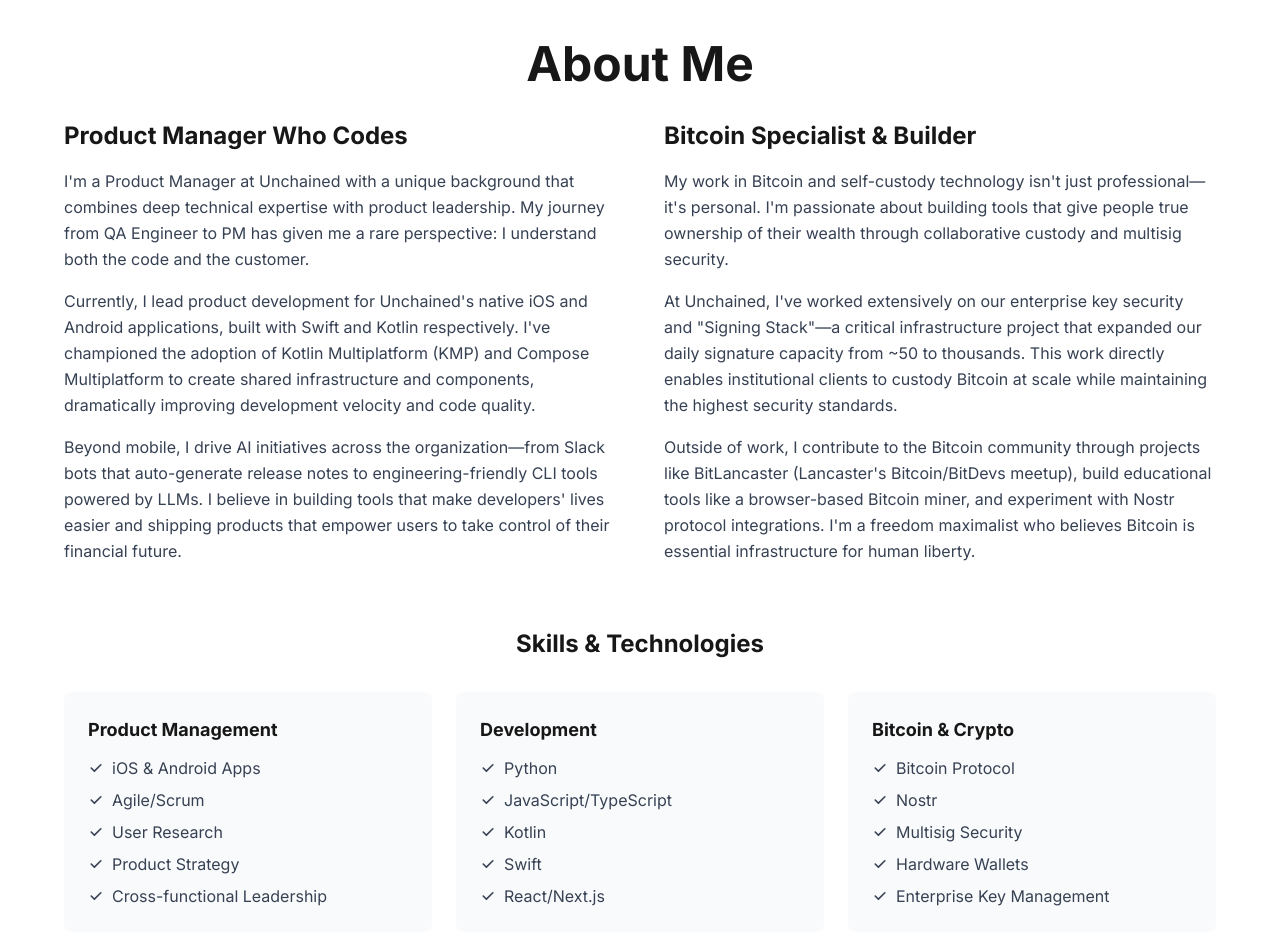
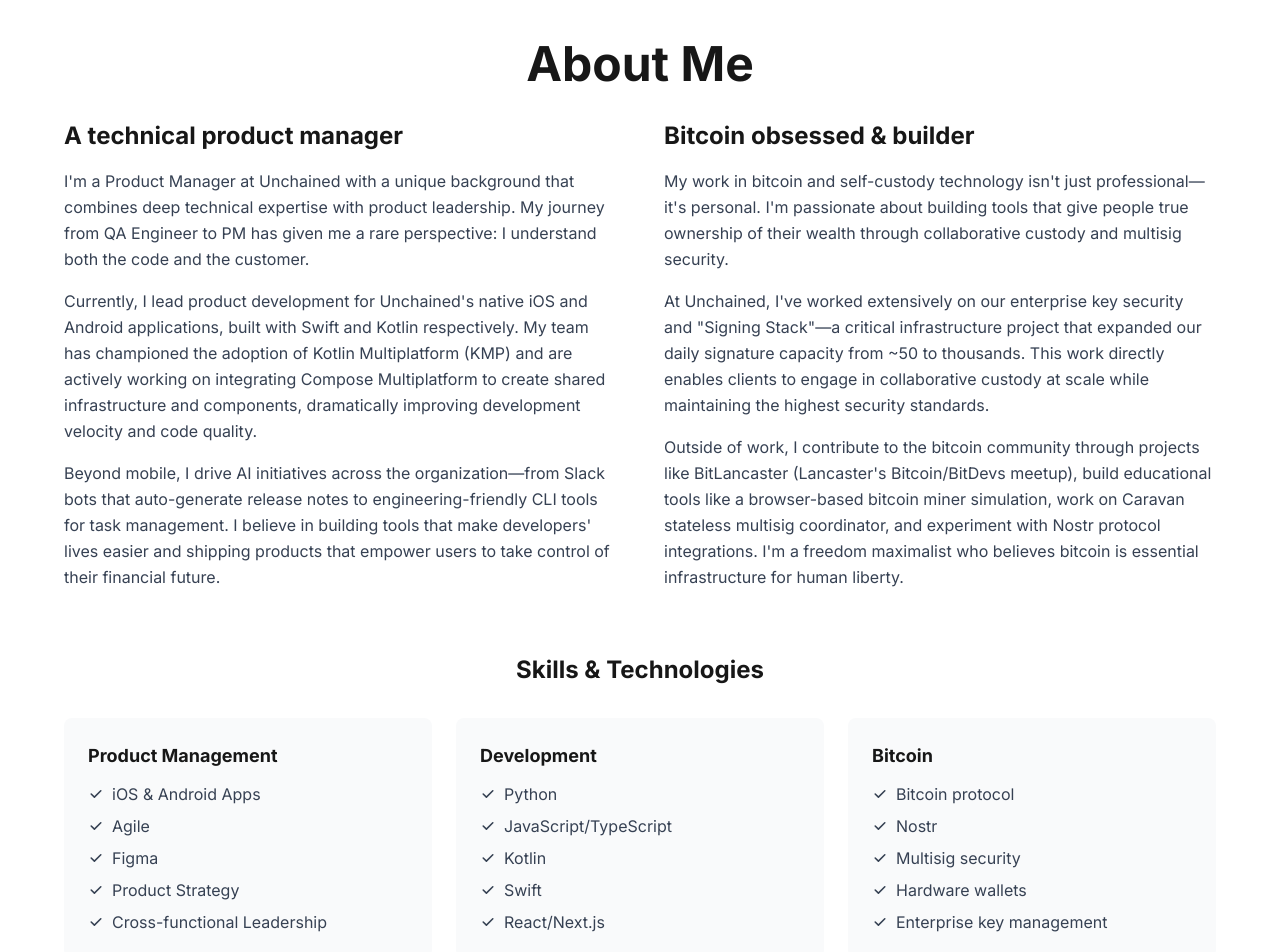
Before and after one commit to jbrauck-unchained/personal-website, a Next.js app: page / in a window 1280 px wide. Shown: the part 840-1792 px from the top of the page. Built offline with nearby package versions, Linux system fonts and the light colour scheme; no server answers.

Commit message:
adjusted content

```diff
--- a/components/sections/About.tsx
+++ b/components/sections/About.tsx
@@ -9,15 +9,64 @@
   const isInView = useInView(ref, { once: true, margin: "-100px" });
 
   const skills = [
-    { category: "Product Management", items: ["iOS & Android Apps", "Agile/Scrum", "User Research", "Product Strategy", "Cross-functional Leadership"] },
-    { category: "Development", items: ["Python", "JavaScript/TypeScript", "Kotlin", "Swift", "React/Next.js"] },
-    { category: "Bitcoin & Crypto", items: ["Bitcoin Protocol", "Nostr", "Multisig Security", "Hardware Wallets", "Enterprise Key Management"] },
-    { category: "Modern Mobile", items: ["KMP (Kotlin Multiplatform)", "Compose Multiplatform", "Native iOS/Android", "Shared Infrastructure"] },
-    { category: "AI & Automation", items: ["Slack Bots", "LLM Integration", "Process Automation", "CLI Tools"] },
+    {
+      category: "Product Management",
+      items: [
+        "iOS & Android Apps",
+        "Agile",
+        "Figma",
+        "Product Strategy",
+        "Cross-functional Leadership",
+      ],
+    },
+    {
+      category: "Development",
+      items: [
+        "Python",
+        "JavaScript/TypeScript",
+        "Kotlin",
+        "Swift",
+        "React/Next.js",
+      ],
+    },
+    {
+      category: "Bitcoin",
+      items: [
+        "Bitcoin protocol",
+        "Nostr",
+        "Multisig security",
+        "Hardware wallets",
+        "Enterprise key management",
+      ],
+    },
+    {
+      category: "Modern Mobile",
+      items: [
+        "KMP (Kotlin Multiplatform)",
+        "Compose Multiplatform",
+        "Native iOS/Android",
+        "Shared infrastructure",
+        "Passkeys",
+      ],
+    },
+    {
+      category: "AI & Automation",
+      items: [
+        "Slack bots",
+        "LLM integration",
+        "Process automation",
+        "CLI tools",
+        "Claude Code, Cursor",
+      ],
+    },
   ];
 
   return (
-    <section id="about" className="py-20 px-6 bg-white dark:bg-gray-800" ref={ref}>
+    <section
+      id="about"
+      className="py-20 px-6 bg-white dark:bg-gray-800"
+      ref={ref}
+    >
       <div className="container mx-auto max-w-6xl">
         <motion.div
           initial={{ opacity: 0, y: 50 }}
@@ -31,59 +80,75 @@
           <div className="grid md:grid-cols-2 gap-12 mb-12">
             <div>
               <h3 className="text-2xl font-bold mb-4 text-bitcoin-500 dark:text-bitcoin-400">
-                Product Manager Who Codes
+                A technical product manager
               </h3>
               <p className="text-gray-700 dark:text-gray-300 mb-4 leading-relaxed">
-                I'm a Product Manager at Unchained with a unique background that combines deep technical
-                expertise with product leadership. My journey from QA Engineer to PM has given me a rare
-                perspective: I understand both the code and the customer.
+                I'm a Product Manager at Unchained with a unique background that
+                combines deep technical expertise with product leadership. My
+                journey from QA Engineer to PM has given me a rare perspective:
+                I understand both the code and the customer.
               </p>
               <p className="text-gray-700 dark:text-gray-300 mb-4 leading-relaxed">
-                Currently, I lead product development for Unchained's native iOS and Android applications,
-                built with Swift and Kotlin respectively. I've championed the adoption of Kotlin Multiplatform
-                (KMP) and Compose Multiplatform to create shared infrastructure and components, dramatically
-                improving development velocity and code quality.
+                Currently, I lead product development for Unchained's native iOS
+                and Android applications, built with Swift and Kotlin
+                respectively. My team has championed the adoption of Kotlin
+                Multiplatform (KMP) and are actively working on integrating
+                Compose Multiplatform to create shared infrastructure and
+                components, dramatically improving development velocity and code
+                quality.
               </p>
               <p className="text-gray-700 dark:text-gray-300 leading-relaxed">
-                Beyond mobile, I drive AI initiatives across the organization—from Slack bots that auto-generate
-                release notes to engineering-friendly CLI tools powered by LLMs. I believe in building tools that
-                make developers' lives easier and shipping products that empower users to take control of their
-                financial future.
+                Beyond mobile, I drive AI initiatives across the
+                organization—from Slack bots that auto-generate release notes to
+                engineering-friendly CLI tools for task management. I believe in
+                building tools that make developers' lives easier and shipping
+                products that empower users to take control of their financial
+                future.
               </p>
             </div>
 
             <div>
               <h3 className="text-2xl font-bold mb-4 text-bitcoin-500 dark:text-bitcoin-400">
-                Bitcoin Specialist & Builder
+                Bitcoin obsessed & builder
               </h3>
               <p className="text-gray-700 dark:text-gray-300 mb-4 leading-relaxed">
-                My work in Bitcoin and self-custody technology isn't just professional—it's personal. I'm passionate
-                about building tools that give people true ownership of their wealth through collaborative custody
-                and multisig security.
+                My work in bitcoin and self-custody technology isn't just
+                professional—it's personal. I'm passionate about building tools
+                that give people true ownership of their wealth through
+                collaborative custody and multisig security.
               </p>
               <p className="text-gray-700 dark:text-gray-300 mb-4 leading-relaxed">
-                At Unchained, I've worked extensively on our enterprise key security and "Signing Stack"—a critical
-                infrastructure project that expanded our daily signature capacity from ~50 to thousands. This work
-                directly enables institutional clients to custody Bitcoin at scale while maintaining the highest
+                At Unchained, I've worked extensively on our enterprise key
+                security and "Signing Stack"—a critical infrastructure project
+                that expanded our daily signature capacity from ~50 to
+                thousands. This work directly enables clients to engage in
+                collaborative custody at scale while maintaining the highest
                 security standards.
               </p>
               <p className="text-gray-700 dark:text-gray-300 leading-relaxed">
-                Outside of work, I contribute to the Bitcoin community through projects like BitLancaster (Lancaster's
-                Bitcoin/BitDevs meetup), build educational tools like a browser-based Bitcoin miner, and experiment
-                with Nostr protocol integrations. I'm a freedom maximalist who believes Bitcoin is essential
-                infrastructure for human liberty.
+                Outside of work, I contribute to the bitcoin community through
+                projects like BitLancaster (Lancaster's Bitcoin/BitDevs meetup),
+                build educational tools like a browser-based bitcoin miner
+                simulation, work on Caravan stateless multisig coordinator, and
+                experiment with Nostr protocol integrations. I'm a freedom
+                maximalist who believes bitcoin is essential infrastructure for
+                human liberty.
               </p>
             </div>
           </div>
 
           <div className="mt-16">
-            <h3 className="text-2xl font-bold mb-8 text-center">Skills & Technologies</h3>
+            <h3 className="text-2xl font-bold mb-8 text-center">
+              Skills & Technologies
+            </h3>
             <div className="grid md:grid-cols-2 lg:grid-cols-3 gap-6">
               {skills.map((skillGroup, index) => (
                 <motion.div
                   key={skillGroup.category}
                   initial={{ opacity: 0, y: 20 }}
-                  animate={isInView ? { opacity: 1, y: 0 } : { opacity: 0, y: 20 }}
+                  animate={
+                    isInView ? { opacity: 1, y: 0 } : { opacity: 0, y: 20 }
+                  }
                   transition={{ duration: 0.5, delay: index * 0.1 }}
                   className="bg-gray-50 dark:bg-gray-700 p-6 rounded-lg"
                 >
@@ -92,9 +157,20 @@
                   </h4>
                   <ul className="space-y-2">
                     {skillGroup.items.map((skill) => (
-                      <li key={skill} className="text-gray-700 dark:text-gray-300 flex items-center">
-                        <svg className="w-4 h-4 mr-2 text-bitcoin-500 dark:text-bitcoin-400" fill="currentColor" viewBox="0 0 20 20">
-                          <path fillRule="evenodd" d="M16.707 5.293a1 1 0 010 1.414l-8 8a1 1 0 01-1.414 0l-4-4a1 1 0 011.414-1.414L8 12.586l7.293-7.293a1 1 0 011.414 0z" clipRule="evenodd" />
+                      <li
+                        key={skill}
+                        className="text-gray-700 dark:text-gray-300 flex items-center"
+                      >
+                        <svg
+                          className="w-4 h-4 mr-2 text-bitcoin-500 dark:text-bitcoin-400"
+                          fill="currentColor"
+                          viewBox="0 0 20 20"
+                        >
+                          <path
+                            fillRule="evenodd"
+                            d="M16.707 5.293a1 1 0 010 1.414l-8 8a1 1 0 01-1.414 0l-4-4a1 1 0 011.414-1.414L8 12.586l7.293-7.293a1 1 0 011.414 0z"
+                            clipRule="evenodd"
+                          />
                         </svg>
                         {skill}
                       </li>
--- a/components/sections/Hero.tsx
+++ b/components/sections/Hero.tsx
@@ -37,7 +37,7 @@
               animate={{ opacity: 1, y: 0 }}
               transition={{ delay: 0.6, duration: 0.6 }}
             >
-              Building the future of financial sovereignty at Unchained.
+              Building the future of bitcoin financial services at Unchained.
               Technical PM who codes, ships mobile apps, and automates
               everything.
             </motion.p>
```
Also changed, not shown: components/sections/Experience.tsx (+37 -16 lines).
